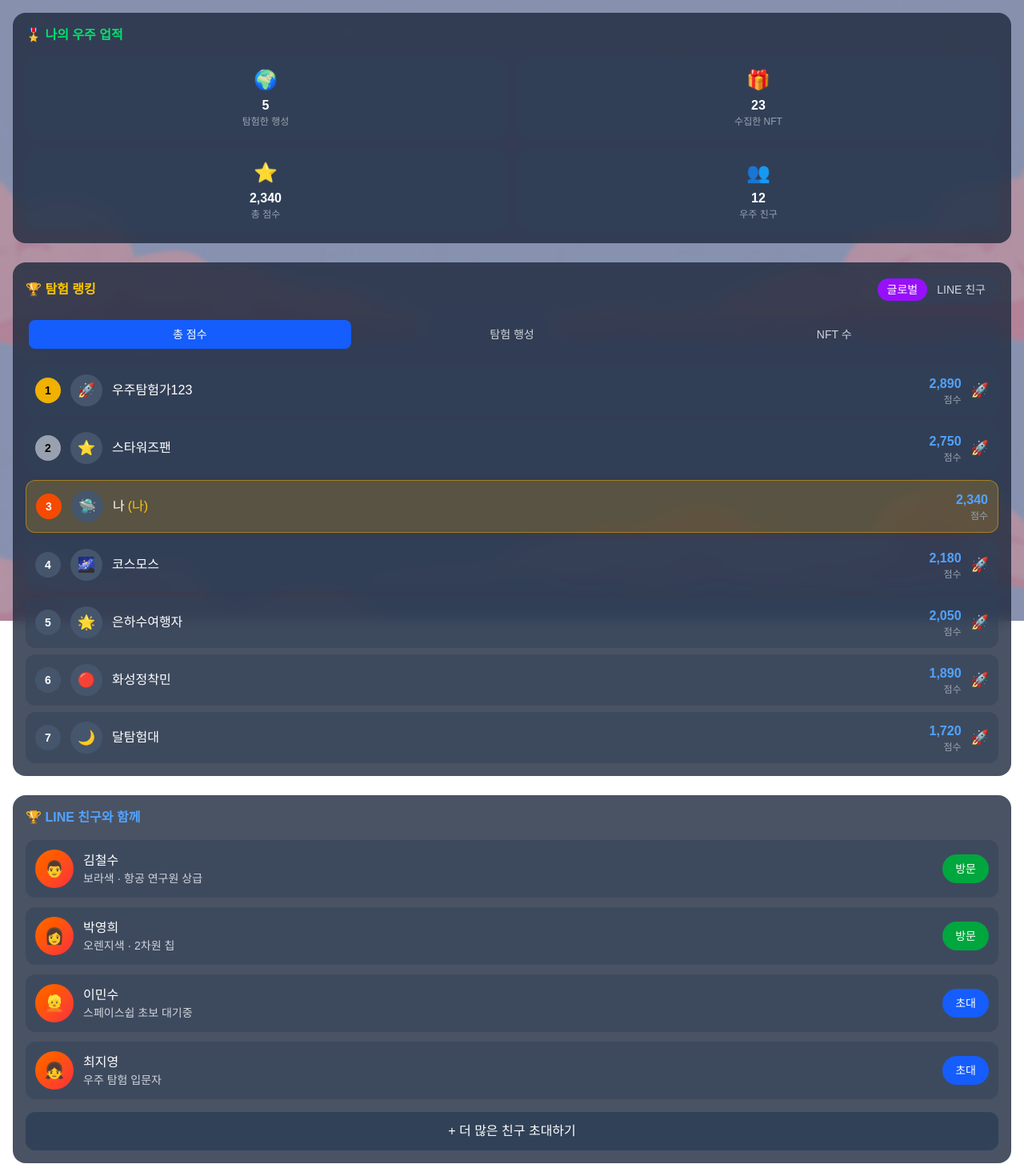
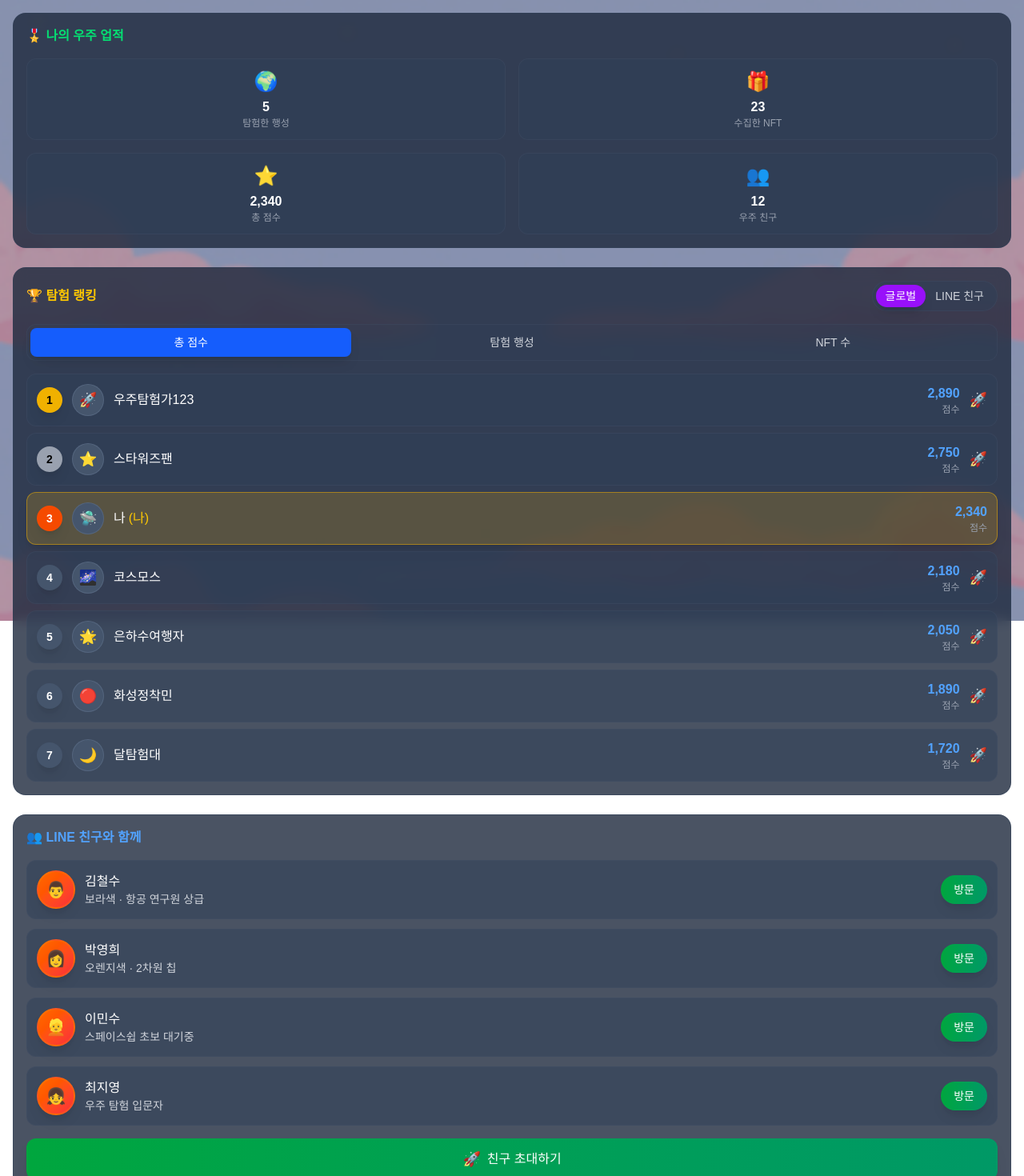
Before and after one commit to kaia-baytamins/fe, a Next.js app: page /home in a window 1280 px wide. Shown: the top 1470 px of the page at 80% size. Built offline with nearby package versions, Linux system fonts and the light colour scheme.

Commit message:
liff 생성, 친구초대

```diff
--- a/src/app/home/page.tsx
+++ b/src/app/home/page.tsx
@@ -2,19 +2,20 @@
 
 import { useState } from 'react';
 import SunsetBackground from '@/components/home/SunsetBackground';
+import { useLineFriends } from '@/hooks/useLineFriends';
 
-type User = {
-  rank: number;
-  name: string;
-  value: number;
-  avatar: string;
-  isMe: boolean;
-  org?: string; // org는 선택적 속성
-};
-
-export default function HomePage() {
+export default function HomePage({ accessToken, profile, isLoading }) {
   const [activeRankingTab, setActiveRankingTab] = useState<'global' | 'friends'>('global');
   const [activeRankingType, setActiveRankingType] = useState<'score' | 'planets' | 'nfts'>('score');
+  const [showInviteSuccessModal, setShowInviteSuccessModal] = useState(false);
+
+  const {
+    inviteFriends,      // 친구 초대 함수
+    isLoadingFriends    // 로딩 상태
+  } = useLineFriends(accessToken);
+
+  console.log('여기는 home/page');
+
   // 글로벌 랭킹 데이터 (점수)
   const globalScoreRanking = [
     { rank: 1, name: '우주탐험가123', value: 2890, avatar: '🚀', isMe: false },
@@ -72,58 +73,53 @@ export default function HomePage() {
     { rank: 4, name: '이민수', value: 12, avatar: '👱', isMe: false, org: 'LINE 친구' },
   ];
 
-  // 친구 리스트 데이터
+  // 친구 리스트 데이터 (실제로는 백엔드 API에서 가져올 예정)
   const friends = [
     {
       id: 1,
-      name: '김철수',
+      name: profile?.displayName || '김철수', // LIFF 프로필에서 가져온 이름 사용
       status: 'active',
       description: '보라색 · 항공 연구원 상급',
       avatar: '👨',
-      canVisit: true
     },
     {
       id: 2,
       name: '박영희',
       description: '오렌지색 · 2차원 칩',
       avatar: '👩',
-      canVisit: true
     },
     {
       id: 3,
       name: '이민수',
       description: '스페이스쉽 초보 대기중',
       avatar: '👱',
-      canVisit: false
     },
     {
       id: 4,
       name: '최지영',
       description: '우주 탐험 입문자',
       avatar: '👧',
-      canVisit: false
     },
   ];
 
   // 현재 선택된 랭킹 데이터 가져오기
-  const getCurrentRanking = (): User[] => {
+  const getCurrentRanking = () => {
     if (activeRankingTab === 'global') {
       switch (activeRankingType) {
-        case 'score': return globalScoreRanking as User[];
-        case 'planets': return globalPlanetRanking as User[];
-        case 'nfts': return globalNFTRanking as User[];
-        default: return globalScoreRanking as User[];
+        case 'score': return globalScoreRanking;
+        case 'planets': return globalPlanetRanking;
+        case 'nfts': return globalNFTRanking;
+        default: return globalScoreRanking;
       }
     } else {
       switch (activeRankingType) {
-        case 'score': return friendsScoreRanking as User[];
-        case 'planets': return friendsPlanetRanking as User[];
-        case 'nfts': return friendsNFTRanking as User[];
-        default: return friendsScoreRanking as User[];
+        case 'score': return friendsScoreRanking;
+        case 'planets': return friendsPlanetRanking;
+        case 'nfts': return friendsNFTRanking;
+        default: return friendsScoreRanking;
       }
     }
   };
-
 
   // 랭킹 타입별 단위 가져오기
   const getRankingUnit = () => {
@@ -135,6 +131,15 @@ export default function HomePage() {
     }
   };
 
+  // 친구 초대 핸들러
+  const handleInviteFriends = async () => {
+    const result = await inviteFriends();
+    // inviteFriends에서 성공 여부를 반환하도록 수정해야 함
+    if (result?.success) {
+      setShowInviteSuccessModal(true);
+    }
+  };
+
   const currentRanking = getCurrentRanking();
 
   return (
@@ -142,34 +147,58 @@ export default function HomePage() {
       {/* 노을지는 배경 */}
       <SunsetBackground />
 
+      {/* 친구 초대 성공 모달 */}
+      {showInviteSuccessModal && (
+        <div className="fixed inset-0 z-50 flex items-center justify-center bg-black/70 backdrop-blur-sm">
+          <div className="bg-slate-800 rounded-2xl p-6 m-4 max-w-sm w-full border border-slate-600">
+            <div className="text-center">
+              <div className="text-6xl mb-4">🎉</div>
+              <h3 className="text-xl font-bold text-white mb-2">
+                우주 신호 전송 완료! 🛸
+              </h3>
+              <p className="text-gray-300 mb-6">
+                동료 우주 탐험가들에게<br />
+                탐험 초대장을 성공적으로 발송했습니다!
+              </p>
+              <button
+                onClick={() => setShowInviteSuccessModal(false)}
+                className="w-full bg-gradient-to-r from-purple-600 to-blue-600 hover:from-purple-700 hover:to-blue-700 text-white font-bold py-3 px-6 rounded-xl transition-all"
+              >
+                확인
+              </button>
+            </div>
+          </div>
+        </div>
+      )}
+
       {/* 메인 콘텐츠 */}
       <div className="relative z-10">
-        {/* 나의 업적 섹션 - 맨 위로 이동 */}
-        <div className="bg-slate-800/80 backdrop-blur-sm rounded-2xl p-4 mb-6">
+        {/* 나의 업적 섹션 */}
+        <div className="bg-slate-800/80 backdrop-blur-sm rounded-2xl p-4 mb-6 border border-slate-700/50">
           <h3 className="text-green-400 font-bold mb-4 flex items-center gap-2">
             🎖️ 나의 우주 업적
           </h3>
 
           <div className="grid grid-cols-2 gap-4">
-          <div className="bg-slate-700/50 rounded-xl p-3 text-center">
+            <div className="bg-slate-700/50 rounded-xl p-3 text-center border border-slate-600/30">
               <div className="text-2xl mb-1">🌍</div>
               <div className="font-bold text-white">5</div>
               <div className="text-xs text-gray-400">탐험한 행성</div>
             </div>
 
-          <div className="bg-slate-700/50 rounded-xl p-3 text-center">
+            <div className="bg-slate-700/50 rounded-xl p-3 text-center border border-slate-600/30">
               <div className="text-2xl mb-1">🎁</div>
               <div className="font-bold text-white">23</div>
               <div className="text-xs text-gray-400">수집한 NFT</div>
             </div>
 
-          <div className="bg-slate-700/50 rounded-xl p-3 text-center">
+            <div className="bg-slate-700/50 rounded-xl p-3 text-center border border-slate-600/30">
               <div className="text-2xl mb-1">⭐</div>
               <div className="font-bold text-white">2,340</div>
               <div className="text-xs text-gray-400">총 점수</div>
             </div>
 
-          <div className="bg-slate-700/50 rounded-xl p-3 text-center">
+            <div className="bg-slate-700/50 rounded-xl p-3 text-center border border-slate-600/30">
               <div className="text-2xl mb-1">👥</div>
               <div className="font-bold text-white">12</div>
               <div className="text-xs text-gray-400">우주 친구</div>
@@ -178,19 +207,19 @@ export default function HomePage() {
         </div>
 
         {/* 탐험 랭킹 섹션 */}
-        <div className="bg-slate-800/80 backdrop-blur-sm rounded-2xl p-4 mb-6">
+        <div className="bg-slate-800/80 backdrop-blur-sm rounded-2xl p-4 mb-6 border border-slate-700/50">
           <div className="flex items-center justify-between mb-4">
             <h2 className="text-yellow-400 font-bold flex items-center gap-2">
               🏆 탐험 랭킹
             </h2>
 
             {/* 글로벌/친구 탭 */}
-          <div className="flex bg-slate-700/50 rounded-full p-1">
+            <div className="flex bg-slate-700/50 rounded-full p-1 border border-slate-600/30">
               <button
                 onClick={() => setActiveRankingTab('global')}
                 className={`px-3 py-1 rounded-full text-sm font-medium transition-all ${
                   activeRankingTab === 'global'
-                  ? 'bg-purple-600 text-white'
+                    ? 'bg-purple-600 text-white shadow-lg'
                     : 'text-gray-300 hover:text-white'
                 }`}
               >
@@ -200,7 +229,7 @@ export default function HomePage() {
                 onClick={() => setActiveRankingTab('friends')}
                 className={`px-3 py-1 rounded-full text-sm font-medium transition-all ${
                   activeRankingTab === 'friends'
-                  ? 'bg-purple-600 text-white'
+                    ? 'bg-purple-600 text-white shadow-lg'
                     : 'text-gray-300 hover:text-white'
                 }`}
               >
@@ -210,12 +239,12 @@ export default function HomePage() {
           </div>
 
           {/* 랭킹 타입 선택 */}
-        <div className="flex bg-slate-700/30 rounded-xl p-1 mb-4">
+          <div className="flex bg-slate-700/30 rounded-xl p-1 mb-4 border border-slate-600/30">
             <button
               onClick={() => setActiveRankingType('score')}
               className={`flex-1 py-2 px-3 rounded-lg text-sm font-medium transition-all ${
                 activeRankingType === 'score'
-                ? 'bg-blue-600 text-white'
+                  ? 'bg-blue-600 text-white shadow-lg'
                   : 'text-gray-300 hover:text-white'
               }`}
             >
@@ -225,7 +254,7 @@ export default function HomePage() {
               onClick={() => setActiveRankingType('planets')}
               className={`flex-1 py-2 px-3 rounded-lg text-sm font-medium transition-all ${
                 activeRankingType === 'planets'
-                ? 'bg-blue-600 text-white'
+                  ? 'bg-blue-600 text-white shadow-lg'
                   : 'text-gray-300 hover:text-white'
               }`}
             >
@@ -235,7 +264,7 @@ export default function HomePage() {
               onClick={() => setActiveRankingType('nfts')}
               className={`flex-1 py-2 px-3 rounded-lg text-sm font-medium transition-all ${
                 activeRankingType === 'nfts'
-                ? 'bg-blue-600 text-white'
+                  ? 'bg-blue-600 text-white shadow-lg'
                   : 'text-gray-300 hover:text-white'
               }`}
             >
@@ -248,14 +277,14 @@ export default function HomePage() {
             {currentRanking.map((user) => (
               <div
                 key={user.rank}
-              className={`flex items-center gap-3 p-3 rounded-xl transition-all ${
+                className={`flex items-center gap-3 p-3 rounded-xl transition-all border ${
                   user.isMe
-                  ? 'bg-yellow-500/20 border border-yellow-500/50'
-                  : 'bg-slate-700/50 hover:bg-slate-700/70'
+                    ? 'bg-yellow-500/20 border-yellow-500/50 shadow-lg'
+                    : 'bg-slate-700/50 hover:bg-slate-700/70 border-slate-600/30'
                 }`}
               >
                 {/* 순위 */}
-              <div className={`w-8 h-8 rounded-full flex items-center justify-center font-bold text-sm ${
+                <div className={`w-8 h-8 rounded-full flex items-center justify-center font-bold text-sm shadow-lg ${
                   user.rank === 1 ? 'bg-yellow-500 text-black' :
                   user.rank === 2 ? 'bg-gray-400 text-black' :
                   user.rank === 3 ? 'bg-orange-600 text-white' :
@@ -265,7 +294,7 @@ export default function HomePage() {
                 </div>
 
                 {/* 아바타 */}
-              <div className="w-10 h-10 bg-slate-600 rounded-full flex items-center justify-center text-lg">
+                <div className="w-10 h-10 bg-slate-600 rounded-full flex items-center justify-center text-lg border border-slate-500/50">
                   {user.avatar}
                 </div>
 
@@ -275,8 +304,8 @@ export default function HomePage() {
                     {user.name}
                     {user.isMe && <span className="text-yellow-400 ml-1">(나)</span>}
                   </div>
-                {'org' in user && (
-                  <div className="text-xs text-gray-400">{user.org}</div>
+                  {(user as any).org && (
+                    <div className="text-xs text-gray-400">{(user as any).org}</div>
                   )}
                 </div>
 
@@ -290,7 +319,7 @@ export default function HomePage() {
 
                 {/* 액션 버튼 */}
                 {!user.isMe && (
-                <button className="text-lg">🚀</button>
+                  <button className="text-lg hover:scale-110 transition-transform">🚀</button>
                 )}
               </div>
             ))}
@@ -298,19 +327,22 @@ export default function HomePage() {
         </div>
 
         {/* 친구와 함께 섹션 */}
-        <div className="bg-slate-800/80 backdrop-blur-sm rounded-2xl p-4">
+        <div className="bg-slate-800/80 backdrop-blur-sm rounded-2xl p-4 border border-slate-700/50">
           <h3 className="text-blue-400 font-bold mb-4 flex items-center gap-2">
-            🏆 LINE 친구와 함께
+            👥 LINE 친구와 함께
           </h3>
 
           <div className="space-y-3">
-            {friends.map((friend) => (
+            {/* 나와 친구인 사용자만 표시 */}
+            {friends
+              .filter((friend) => friend.name !== profile?.displayName) // 나 자신 제외
+              .map((friend) => (
                 <div
                   key={friend.id}
-                className="flex items-center gap-3 p-3 bg-slate-700/50 rounded-xl hover:bg-slate-700/70 transition-all"
+                  className="flex items-center gap-3 p-3 bg-slate-700/50 rounded-xl hover:bg-slate-700/70 transition-all border border-slate-600/30"
                 >
                   {/* 친구 아바타 */}
-                <div className="w-12 h-12 bg-gradient-to-br from-orange-500 to-red-500 rounded-full flex items-center justify-center text-xl">
+                  <div className="w-12 h-12 bg-gradient-to-br from-orange-500 to-red-500 rounded-full flex items-center justify-center text-xl border-2 border-orange-400/30 shadow-lg">
                     {friend.avatar}
                   </div>
 
@@ -320,26 +352,39 @@ export default function HomePage() {
                     <div className="text-sm text-gray-300">{friend.description}</div>
                   </div>
 
-                {/* 액션 버튼 */}
-                {friend.canVisit ? (
-                  <button className="bg-green-600 hover:bg-green-700 text-white px-4 py-2 rounded-full text-sm font-medium transition-colors">
+                  {/* 방문 버튼만 표시 */}
+                  <button className="bg-gradient-to-r from-green-600 to-emerald-600 hover:from-green-700 hover:to-emerald-700 text-white px-4 py-2 rounded-full text-sm font-medium transition-all shadow-lg hover:shadow-xl">
                     방문
                   </button>
-                ) : (
-                  <button className="bg-blue-600 hover:bg-blue-700 text-white px-4 py-2 rounded-full text-sm font-medium transition-colors">
-                    초대
-                  </button>
-                )}
                 </div>
               ))}
           </div>
 
           {/* 더 많은 친구 초대 버튼 */}
-          <button className="w-full mt-4 bg-slate-700 hover:bg-slate-600 text-white py-3 rounded-xl font-medium transition-all">
-            + 더 많은 친구 초대하기
+          <button
+            onClick={handleInviteFriends}
+            disabled={isLoadingFriends}
+            className={`w-full mt-4 py-3 rounded-xl font-medium transition-all shadow-lg hover:shadow-xl ${
+              isLoadingFriends
+                ? "bg-slate-800 text-gray-400 cursor-not-allowed"
+                : "bg-gradient-to-r from-green-600 to-emerald-600 hover:from-green-700 hover:to-emerald-700 text-white"
+            }`}
+          >
+            {isLoadingFriends ? (
+              <span className="flex items-center justify-center gap-2">
+                <div className="animate-spin w-4 h-4 border-2 border-white/30 border-t-white rounded-full"></div>
+                초대 중...
+              </span>
+            ) : (
+              <span className="flex items-center justify-center gap-2">
+                <span className="text-lg">🚀</span> 친구 초대하기
+              </span>
+            )}
           </button>
+
+
+
         </div>
-
       </div>
     </div>
   );
--- /dev/null
+++ b/src/hooks/useLineFriends.ts
@@ -0,0 +1,53 @@
+'use client';
+
+import { useState } from 'react';
+
+export const useLineFriends = (accessToken: string | null) => {
+  const [isLoadingFriends, setIsLoadingFriends] = useState(false);
+
+  // 친구 초대하기 (공유 기능 사용)
+  const inviteFriends = async () => {
+    setIsLoadingFriends(true); // 로딩 상태 표시
+    try {
+      if (typeof window !== 'undefined') {
+        const liffModule = await import('@line/liff');
+        const liff = liffModule.default;
+
+        // Share Target Picker 실행
+        const res = await liff.shareTargetPicker([
+          {
+            type: 'text',
+            text: '🚀 우주 탐험 게임에 함께 참여해요! 멋진 NFT도 수집하고 랭킹도 올려봐요! 지금 바로 시작하기: [https://61ef4b766415.ngrok-free.app]' //여기 초대 식별자 넣어야함!!! 백이랑 소통하자. 예시 : (https://61ef4b766415.ngrok-free.app/invite?friendId=12345)
+          },
+        ], {
+          isMultiple: true // 여러 친구에게 동시 전송 가능
+        });
+
+        // 성공 여부 확인
+        if (res) {
+          console.log(`[${res.status}] 메시지 전송 성공!`);
+          return { success: true, status: res.status };
+        } else {
+          console.log('사용자가 공유를 취소했습니다.');
+          return { success: false, message: '공유가 취소되었습니다.' };
+        }
+      }
+    } catch (error) {
+      console.error('친구 초대 실패:', error);
+      if (error.message?.includes('TargetPicker was closed')) {
+        console.log('사용자가 공유를 취소했습니다.');
+        return { success: false, message: '공유가 취소되었습니다.' };
+      } else {
+        console.log('예상치 못한 에러 발생:', error.message);
+        return { success: false, message: '초대 중 오류가 발생했습니다.' };
+      }
+    } finally {
+      setIsLoadingFriends(false); // 로딩 상태 종료
+    }
+  };
+
+  return {
+    inviteFriends,      // 친구 초대 함수
+    isLoadingFriends    // 로딩 상태
+  };
+};
```
Also changed, not shown: package.json (+7 -6 lines), src/app/page.tsx (+10 -3 lines), src/hooks/useLiff.ts (added, +49 -0 lines), 1 other file (tests, documents, lock files or other folders). Lines whose indentation alone changed are shown as unchanged.
